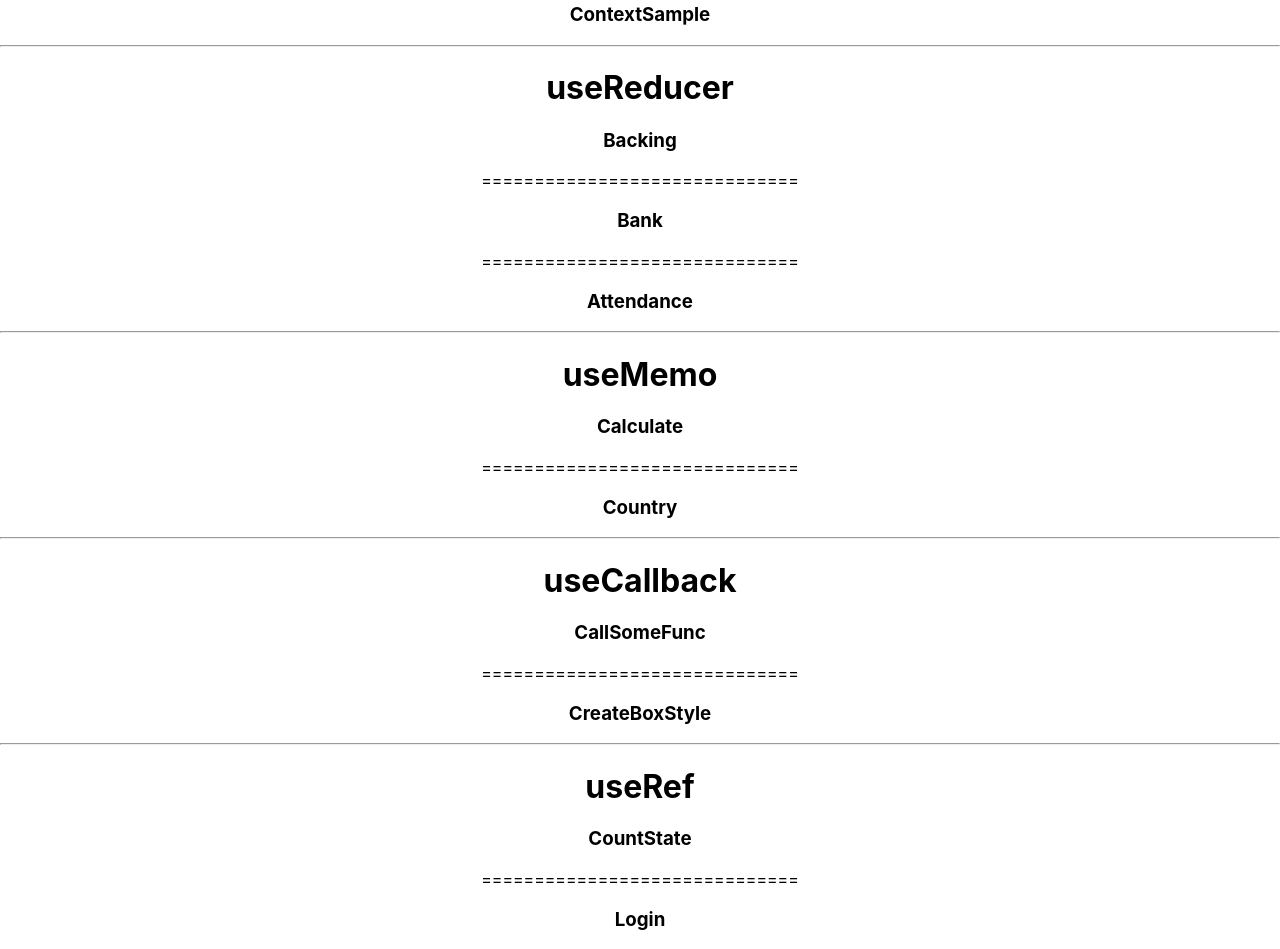
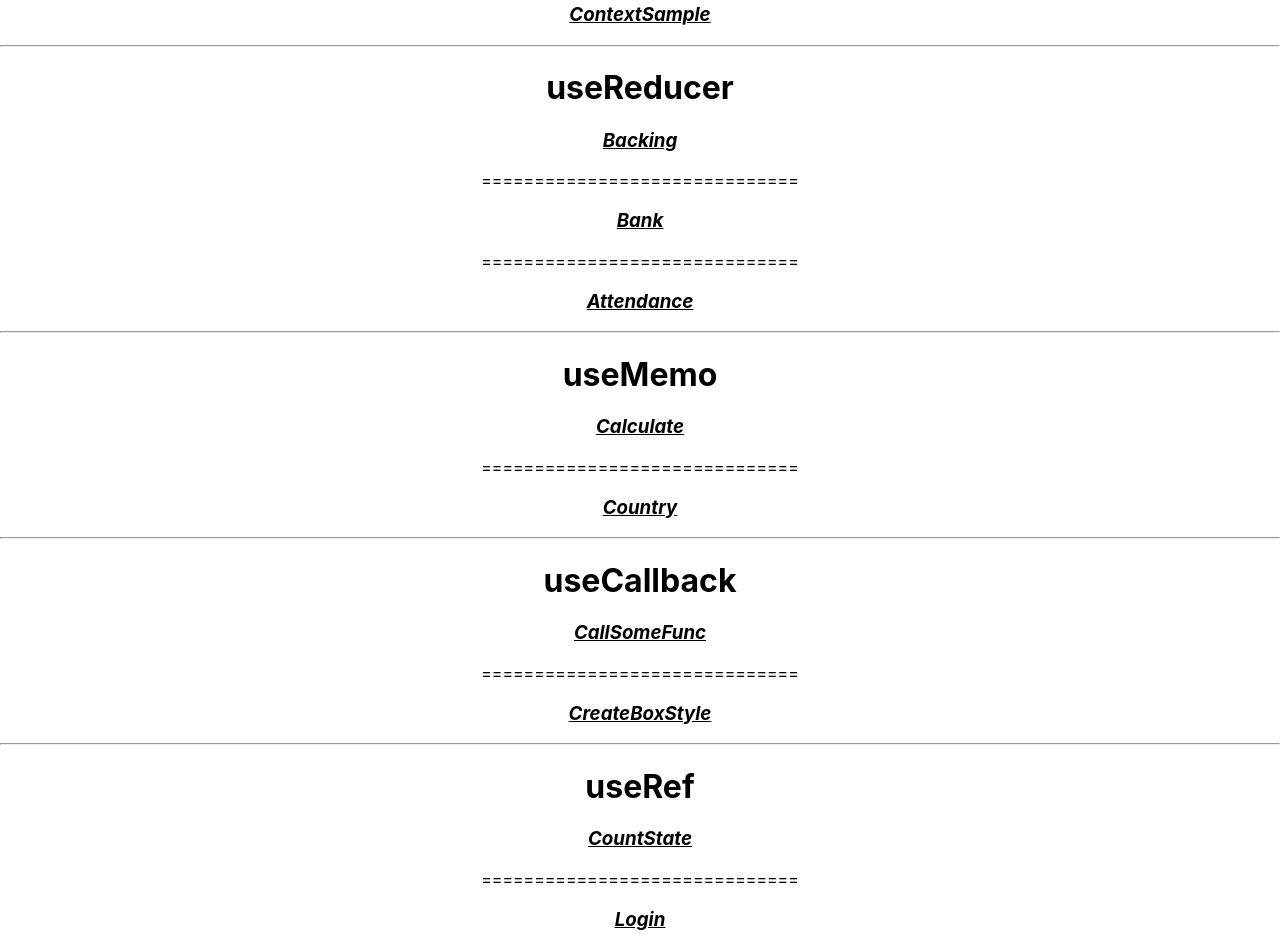
Before and after one commit to hwj309/Hook, a React (Create React App) app: page / in a window 1280 px wide. Shown: the part 340-1289 px from the top of the page. Built offline with nearby package versions, Linux system fonts and the light colour scheme.

Commit message:
색 적용

```diff
--- a/src/App.css
+++ b/src/App.css
@@ -28,6 +28,16 @@
   color: #61dafb;
 }
 
+.menuTitle {
+  font-style: italic;
+  text-decoration: underline;
+
+}
+.menuTitle:hover {
+  background-color: aquamarine;
+}
+
+
 @keyframes App-logo-spin {
   from {
     transform: rotate(0deg);
--- a/src/App.js
+++ b/src/App.js
@@ -30,7 +30,7 @@ function App() {
   const [M12, setM12] = useState(false);
 
   return (
-    <div className="App">
+    <div className="App"> {/* className="App" */}
       {/* <header className="App-header">
         <img src={logo} className="App-logo" alt="logo" />
         <p>
@@ -47,46 +47,46 @@ function App() {
       </header> */}
       <hr />
       <h1>useState</h1>
-      <h3 onClick={() => {setM1(!M1)}}>Counter</h3>
+      <h3 className="menuTitle" onClick={() => {setM1(!M1)}}>Counter</h3>
       { M1 ? <Counter /> : null }
       <hr/>
       <h1>useEffect</h1>
-      <h3 onClick={() => {setM2(!M2)}}>Info</h3>
+      <h3 className="menuTitle" onClick={() => {setM2(!M2)}}>Info</h3>
       { M2 ? <Info /> : null }
       <hr/>
       <h1>useContext</h1>
-      <h3 onClick={() => {setM3(!M3)}}>ContextSample</h3>
+      <h3 className="menuTitle" onClick={() => {setM3(!M3)}}>ContextSample</h3>
       { M3 ? <ContextSample /> : null }
       <hr/>
       <h1>useReducer</h1>
-      <h3 onClick={() => {setM4(!M4)}}>Backing</h3>
+      <h3 className="menuTitle" onClick={() => {setM4(!M4)}}>Backing</h3>
       { M4 ? <Backing /> : null }
       <p>==============================</p>
-      <h3 onClick={() => {setM5(!M5)}}>Bank</h3>
+      <h3 className="menuTitle" onClick={() => {setM5(!M5)}}>Bank</h3>
       { M5 ? <Bank /> : null }
       <p>==============================</p>
-      <h3 onClick={() => {setM6(!M6)}}>Attendance</h3>
+      <h3 className="menuTitle" onClick={() => {setM6(!M6)}}>Attendance</h3>
       { M6 ? <Attendance /> : null }
       <hr />
       <h1>useMemo</h1>
-      <h3 onClick={() => {setM7(!M7)}}>Calculate</h3>
+      <h3 className="menuTitle" onClick={() => {setM7(!M7)}}>Calculate</h3>
       { M7 ? <Calculate /> : null }
       <p>==============================</p>
-      <h3 onClick={() => {setM8(!M8)}}>Country</h3>
+      <h3 className="menuTitle" onClick={() => {setM8(!M8)}}>Country</h3>
       { M8 ? <Country /> : null }
       <hr/>
       <h1>useCallback</h1>
-      <h3 onClick={() => {setM9(!M9)}}>CallSomeFunc</h3>
+      <h3 className="menuTitle" onClick={() => {setM9(!M9)}}>CallSomeFunc</h3>
       { M9 ? <CallSomeFunc /> : null }
       <p>==============================</p>
-      <h3 onClick={() => {setM10(!M10)}}>CreateBoxStyle</h3>
+      <h3 className="menuTitle" onClick={() => {setM10(!M10)}}>CreateBoxStyle</h3>
       { M10 ? <CreateBoxStyle /> : null }
       <hr />
       <h1>useRef</h1>
-      <h3 onClick={() => {setM11(!M11)}}>CountState</h3>
+      <h3 className="menuTitle" onClick={() => {setM11(!M11)}}>CountState</h3>
       { M11 ? <CountState /> : null }
       <p>==============================</p>
-      <h3 onClick={() => {setM12(!M12)}}>Login</h3>
+      <h3 className="menuTitle" onClick={() => {setM12(!M12)}}>Login</h3>
       { M12 ? <Login /> : null }
     </div>
   );
```
